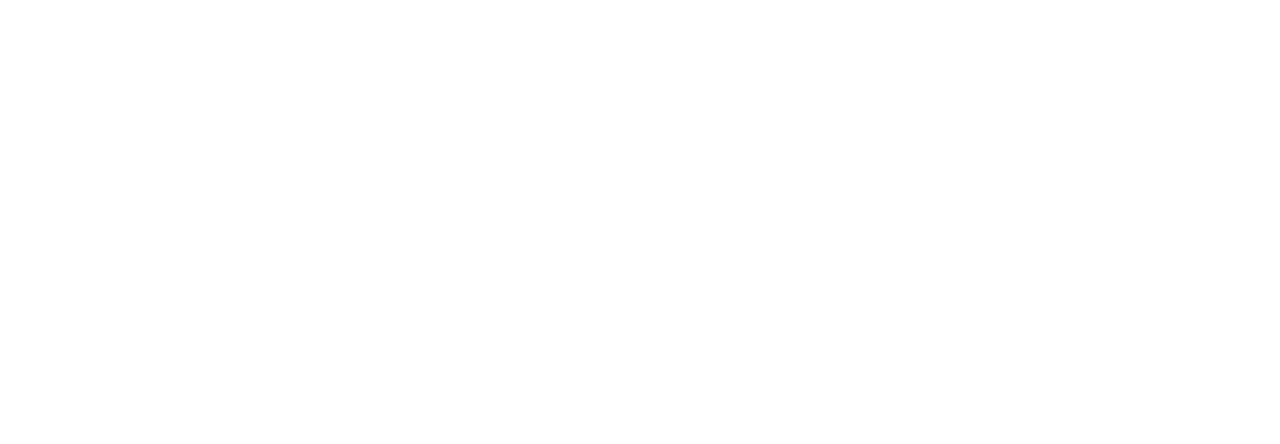
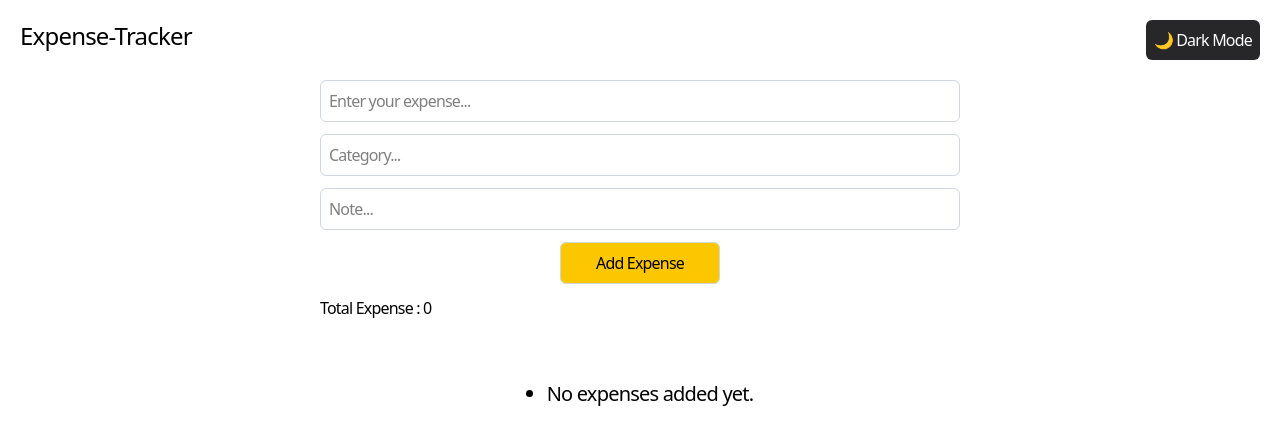
Before and after one commit to agarwalpriyansh/Expense-Tracker, a plain HTML site: page index.html in a window 1280 px wide. Drawn offline with nearby package versions, Linux system fonts and the light colour scheme.

Commit message:
index page set up complete

```diff
--- a/index.html
+++ b/index.html
@@ -4,8 +4,29 @@
     <meta charset="UTF-8">
     <meta name="viewport" content="width=device-width, initial-scale=1.0">
     <title>Document</title>
+    <script src="https://cdn.jsdelivr.net/npm/@tailwindcss/browser@4"></script>
+    <script src="script.js"></script>
 </head>
 <body>
-
+    <div class="tracking-tighter">
+        <div class="p-5  flex justify-between">
+            <h1 class="text-2xl ">Expense-Tracker</h1>
+            <button name="theme-toggle" class="bg-zinc-800 text-white p-2 rounded-md ">🌙 Dark Mode</button>
+        </div>
+        <div class="flex justify-center ">
+            <form action="" class="flex flex-col gap-3 w-1/2">
+                <input type="text" placeholder="Enter your expense..." class="p-2 border border-gray-300 rounded-md">
+                <input type="text" placeholder="Category..." class="p-2 border border-gray-300 rounded-md">
+                <input type="text" placeholder="Note..." class="p-2 border border-gray-300 rounded-md">
+                <input type="button" value="Add Expense" class="p-2 border border-gray-300 rounded-md bg-yellow-400 w-1/4 mx-auto">
+                <div>Total Expense : <span id="total-amount">0</span></div>
+            </form>
+        </div>
+        <div class="flex justify-center mt-5">
+            <ul id="expense-list" class="mt-10 text-xl list-disc pl-5">
+                <li class="type-radio">No expenses added yet.</li>
+            </ul>
+        </div>
+    </div>
 </body>
 </html>
```
Also changed, not shown: script.js (added).
